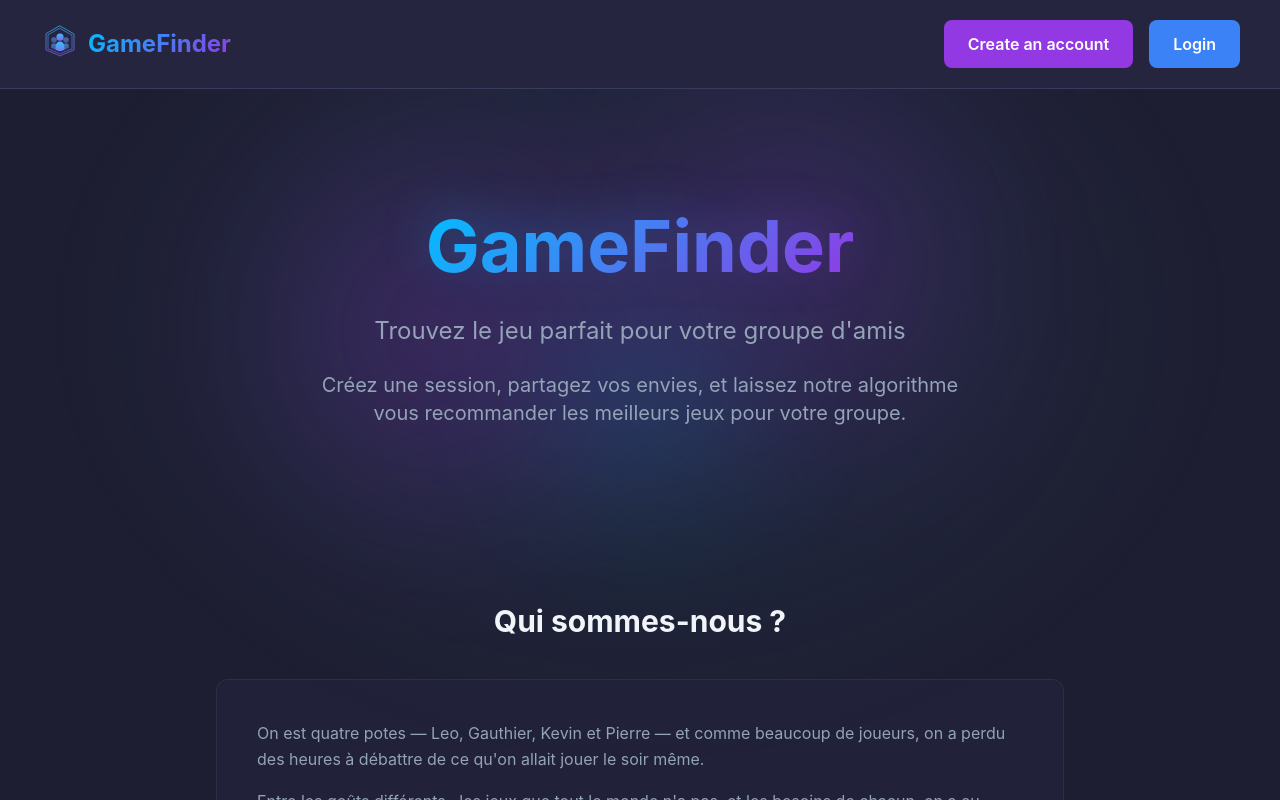
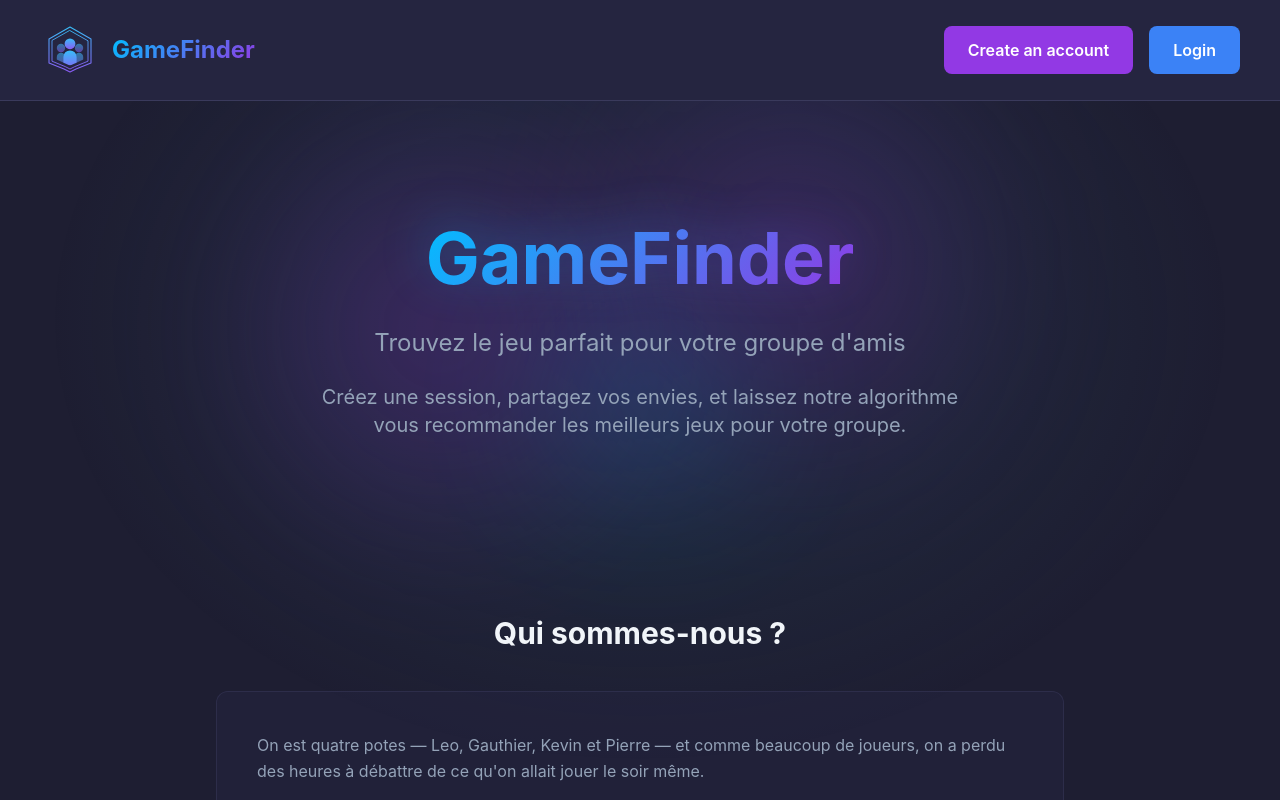
Before and after one commit to gaesteve42/ft-transcendence, a React (Vite) app in the folder frontend/: page / in a window 1280 px wide. Shown: the top 800 px of the page. Built offline with nearby package versions, Linux system fonts and the light colour scheme.

Commit message:
Cleaned a bit the frontend folder, moved some files around for a better folder tree.

```diff
--- a/frontend/index.html
+++ b/frontend/index.html
@@ -3,9 +3,9 @@
 
 <head>
 	<meta charset="UTF-8" />
-	<link rel="icon" type="image/svg+xml" href="/vite.svg" />
+	<link rel="icon" type="image/svg+xml" href="/favicon.svg" />
 	<meta name="viewport" content="width=device-width, initial-scale=1.0" />
-	<title>GameFinder-frontend</title>
+	<title>GameFinder</title>
 </head>
 
 <body>
--- a/frontend/src/App.tsx
+++ b/frontend/src/App.tsx
@@ -1,6 +1,6 @@
 import { BrowserRouter, Routes, Route } from 'react-router'
-import { AuthProvider } from './context/AuthContext'
-import { ProtectedRoute } from './components/ProtectedRoute'
+import { AuthProvider } from './components/context/AuthContext'
+import { ProtectedRoute } from './components/layout/ProtectedRoute'
 import Layout from './components/layout/Layout'
 import Home from './pages/Home'
 import Login from './pages/Login'
--- a/frontend/src/components/layout/Header.tsx
+++ b/frontend/src/components/layout/Header.tsx
@@ -1,7 +1,7 @@
 import { Link } from 'react-router'
-import { useAuth } from '../../context/AuthContext'
+import { useAuth } from '../context/AuthContext'
 import Button from '../ui/Button'
-import Logo from '../../assets/logo'
+import Logo from '../ui/Logo'
 
 // la barre de navigation dans la partie supérieure du site
 function Header() {
@@ -9,8 +9,8 @@ function Header() {
 	return (
 		<header className="bg-dark-800 border-b border-dark-600 relative z-20">
 			<nav className="px-10 py-5 flex items-center justify-between">
-				<Link to={isLoggedIn ? '/dashboard' : '/'} className="flex items-center gap-2">
-					<Logo width={40} height={40} />
+				<Link to={isLoggedIn ? '/dashboard' : '/'} className="flex items-center gap-3">
+					<Logo width={60} height={60} className="translate-y-1" />
 					<span className="text-2xl font-bold text-gradient-main">GameFinder</span>
 				</Link>
 				<div className="flex items-center gap-4">
--- a/frontend/src/pages/Login.tsx
+++ b/frontend/src/pages/Login.tsx
@@ -1,6 +1,6 @@
 import { useState } from 'react'
 import { useNavigate } from 'react-router'
-import { useAuth } from '../context/AuthContext'
+import { useAuth } from '../components/context/AuthContext'
 import Input from '../components/ui/Input'
 
 type LoginResponse = {
--- a/frontend/src/pages/Register.tsx
+++ b/frontend/src/pages/Register.tsx
@@ -1,6 +1,6 @@
 import { useState } from 'react'
 import { useNavigate } from 'react-router'
-import { useAuth } from '../context/AuthContext'
+import { useAuth } from '../components/context/AuthContext'
 import Input from '../components/ui/Input'
 
 type RegisterResponse = {
```
Also changed, not shown: frontend/public/favicon.svg (added), frontend/src/components/context/AuthContext.tsx (renamed from frontend/src/context/AuthContext.tsx), frontend/src/components/layout/ProtectedRoute.tsx (renamed from frontend/src/components/ProtectedRoute.tsx), frontend/src/components/ui/Logo.tsx (renamed from frontend/src/assets/logo.tsx), 1 other file (tests, documents, lock files or other folders).
